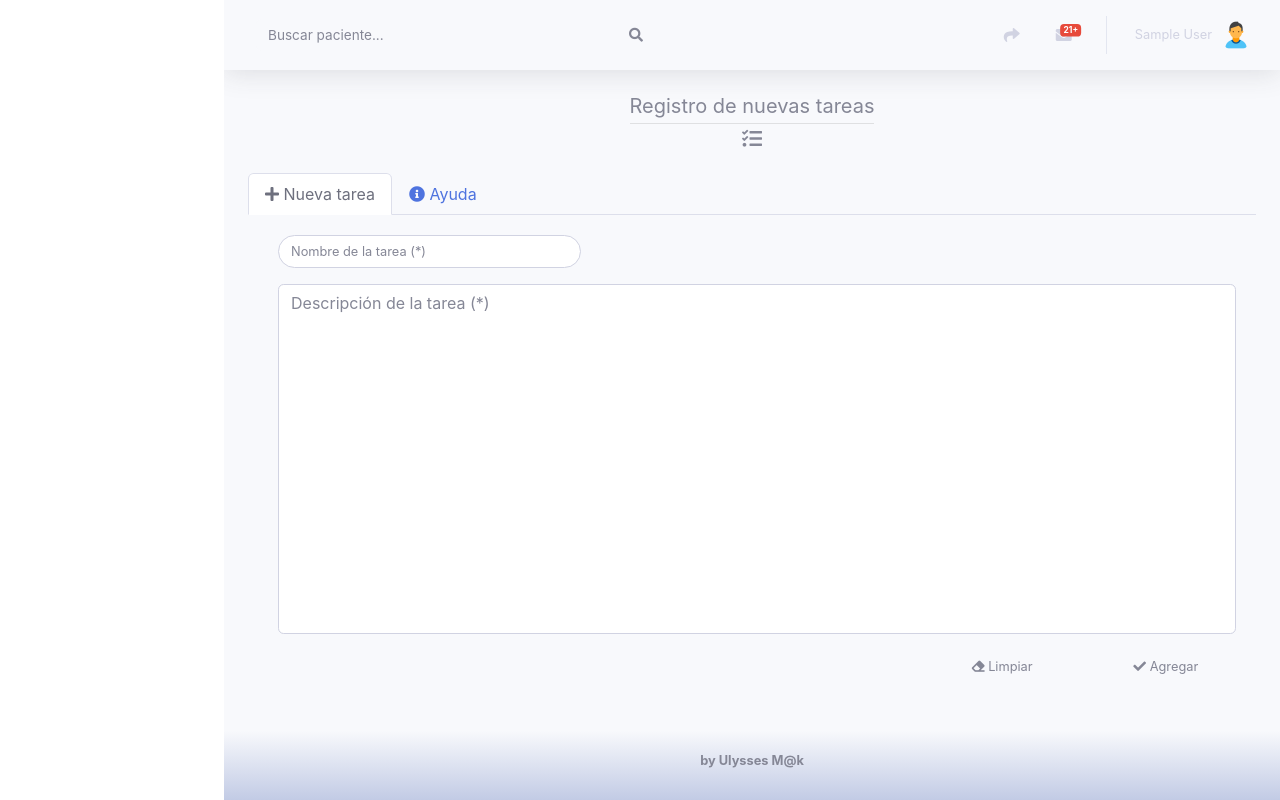
After one commit to byosonet/webtooth, a Django app: page /service/add/task/ in a window 1280 px wide. The commit adds this page. Run offline with Django 3.2, Linux system fonts and the light colour scheme; the visitor is signed in with stand-in values (Sample User, id 1); data comes from the database, SQL or seed files in the repository; some libraries are stand-ins or nearby versions.

Commit message:
add task model

```diff
--- a/appGestionPacientes/forms.py
+++ b/appGestionPacientes/forms.py
@@ -1,6 +1,6 @@
 from django import forms
 from appGestionPacientes.config import *
-from appGestionPacientes.models import Patient, Adress, File, Import
+from appGestionPacientes.models import Patient, Adress, File, Import, Task
 
 class ContactForm(forms.Form):
 	asunto=forms.CharField(max_length=50, widget=forms.TextInput(attrs=inputCSS('Asunto')))
@@ -55,3 +55,13 @@ class ImportForm(forms.ModelForm):
 	class Meta:
 		model = Import
 		fields = ['path']
+
+
+class TaskForm(forms.ModelForm):
+	nameTask = forms.CharField(required=True,max_length=50, widget=forms.TextInput(attrs=inputCSS('Nombre de la tarea (*)')))
+	descTask = forms.CharField(required=True, widget=forms.Textarea(attrs=textAreaCSS('Descripción de la tarea (*)')))
+	status = forms.BooleanField(required=False)
+
+	class Meta:
+		model = Task
+		fields = ['nameTask', 'descTask', 'status']
--- a/appGestionPacientes/models.py
+++ b/appGestionPacientes/models.py
@@ -134,3 +134,25 @@ class Import(AuditModel, models.Model):
 		verbose_name = 'importado'
 		verbose_name_plural = 'Importados'
 		permissions = [("importFile","Subir archivo")]
+
+
+class Task(AuditModel, models.Model):
+	userId = models.IntegerField(blank=True, null=True)
+	userCode = models.CharField(blank=True, null=True, max_length=100, verbose_name="Usuario")
+	userName = models.CharField(blank=True, null=True, max_length=100, verbose_name="Nombre")
+
+	nameTask = models.CharField(blank=True, null=True, max_length=100, verbose_name="Nombre de la tarea")
+	descTask = models.CharField(blank=True, null=True, max_length=3999, verbose_name="Descripción de la tarea")
+
+	dateCreate = models.DateTimeField(auto_now_add=True, blank=True, null=True, verbose_name="Fecha de creación")
+	dateExecute = models.DateTimeField(auto_now_add=True, blank=True, null=True, verbose_name="Fecha de ejecución")
+
+	status = models.BooleanField(blank=True, null=True, verbose_name="Estado de la tarea")
+
+	def __str__(self):
+		return "Task: userID: {}, userCode: {}, username: {}, nameTask: {}, descTask: {}".format(self.userId, self.userCode, self.userName, self.nameTask, self.descTask)
+
+	class Meta():
+		verbose_name = 'Tarea'
+		verbose_name_plural = 'Tareas'
+		permissions = [("listTask", "Listar tareas"), ("addTask","Agregar tarea"), ("deleteTask", "Eliminar tarea")]
--- a/appGestionPacientes/permissions.py
+++ b/appGestionPacientes/permissions.py
@@ -32,3 +32,11 @@ def listNavigation():
 #Gestion de permisos para Importar
 def importFile():
 	return APP_NAME_MANAGEMENT_PATIENT+'importFile'
+
+#Gestion de permisos para Tareas
+def listTask():
+	return APP_NAME_MANAGEMENT_PATIENT+'listTask'
+def addTask():
+	return APP_NAME_MANAGEMENT_PATIENT+'addTask'
+def deleteTask():
+	return APP_NAME_MANAGEMENT_PATIENT+'deleteTask'
--- /dev/null
+++ b/appGestionPacientes/templates/task/altaTarea.html
@@ -0,0 +1,77 @@
+{% extends "extends.html" %}
+
+{% block title %} Tareas  {%endblock%}
+{% block titlepage %} Registro de nuevas tareas <div style="text-align: center;">
+  <hr style="margin: 5 auto;"><b><i class="fas fa-tasks"></i></b>
+</div>{%endblock%}
+
+{% block body %}
+
+    {% if form.errors %}
+        {% for field in form %}
+            {% if field.errors %}
+              <strong style="color:red;">{{ field.errors }}</strong>
+            {% endif %}
+        {% endfor %}
+    {% endif %}
+
+<nav>
+  <div class="nav nav-tabs" id="nav-tab" role="tablist">
+    <a class="nav-item nav-link active text-{{request.session.bt_color}}" id="nav-receta-tab" data-toggle="tab" href="#tarea" role="tab"
+      aria-controls="nav-receta" aria-selected="true"> <i class="fas fa-plus fa-1x"></i> Nueva tarea</a>
+    <a class="nav-item nav-link text-{{request.session.bt_color}}" id="nav-help-receta-tab" data-toggle="tab" href="#ayuda" role="tab"
+      aria-controls="nav-help-receta" aria-selected="false"> <i class="fas fa-info-circle fa-1x"></i> Ayuda</a>
+  </div>
+</nav>
+<div class="tab-content" id="nav-tabContent">
+  <div class="tab-pane fade show active" id="tarea" role="tabpanel" aria-labelledby="nav-receta-tab">
+    <div style="margin-top: 20px; width: 95%; margin-left: 30px;margin-right: 20px;">
+
+
+      <form class="user" action="{% url 'altaTarea' %}" method="POST">{% csrf_token %}
+        <div class="form-group row">
+          <div class="col-sm-4">
+            {{form.nameTask}}
+          </div>
+          <div class="col-sm-4">
+
+          </div>
+          <div class="col-sm-4">
+
+          </div>
+        </div>
+        <div class="form-group">
+          {{form.descTask}}
+        </div>
+
+        <div class="form-group row">
+          <div class="col-sm-8"></div>
+          <div class="col-sm-2">
+            <button type="reset" class="btn btn-{{request.session.bt_color}} btn-user btn-block"><i
+                class="fa fa-eraser"></i> Limpiar</button>
+          </div>
+          <div class="col-sm-2">
+            <button type="submit" class="btn btn-{{request.session.bt_color}} btn-user btn-block"><i
+                class="fa fa-check"></i> Agregar</button>
+          </div>
+        </div>
+      </form>
+
+
+
+    </div>
+  </div>
+
+  <div class="tab-pane fade" id="ayuda" role="tabpanel" aria-labelledby="nav-help-receta-tab">
+    <div style="margin-top: 20px; width: 95%; margin-left: 30px;margin-right: 20px;">
+
+      <p style="text-align: justify;">
+        <i class="fas fa-info-circle fa-1x"></i> Desde este apartado podr&aacute;s agregar notas al sistema.
+      </p>
+
+    </div>
+  </div>
+
+</div>
+
+{% endblock %}
--- a/appGestionPacientes/urls.py
+++ b/appGestionPacientes/urls.py
@@ -19,4 +19,5 @@ urlpatterns=[
     path('delete/file/<int:idFile>/', views.eliminarArchivo, name="eliminarArchivo"),
 
     path('import/patient/', views.importPatients, name="importPatients"),
+    path('add/task/', views.altaTarea, name="altaTarea"),
 ]
--- a/appGestionPacientes/views.py
+++ b/appGestionPacientes/views.py
@@ -7,7 +7,7 @@ import os
 from django.conf import settings
 
 from appGestionPacientes.models import Patient, Adress, File, Navigation
-from appGestionPacientes.forms import ContactForm, PatientForm, AdressForm, FileForm, ImportForm
+from appGestionPacientes.forms import ContactForm, PatientForm, AdressForm, FileForm, ImportForm, TaskForm
 from appGestionPacientes.config import validErrors
 from appGestionPacientes.query import filterSearch, filterByIdPatient, generateKlave, filterByIdPatientAdress
 
@@ -15,6 +15,7 @@ from webtooth.config import logger, sendEmailContact, getLogin
 from appGestionPacientes.permissions import *
 from webtooth.decorators import validRequest
 from django.contrib import messages
+from appGestionPacientes.signals import getUser
 
 import pandas as pd
 
@@ -394,3 +395,37 @@ def validCellValue(val):
         return True
     else:
         return False
+
+
+@login_required(login_url=getLogin())
+@permission_required(addTask(), login_url=notPermission())
+@validRequest
+def altaTarea(request):
+    if request.method == 'POST':
+        taskForm = TaskForm(request.POST)
+        if all([taskForm.is_valid()]):
+            task = taskForm.save(commit=False)
+            task.nameTask = task.nameTask.title()
+            task.descTask = task.descTask.title()
+
+            user = getUser()
+            task.userId = user.id
+            task.userCode = user.get_username()
+            task.userName = user.get_full_name()
+
+            dataTask = taskForm.cleaned_data
+            log.info("Data recibida del formulario Task: "+str(dataTask))
+            task.save()
+
+            log.info("Se ha agregado a la BD el nuevo registro")
+
+            messages.success(request, f"La tarea {task.nameTask} ha sido agregada correctamente")
+            taskForm = TaskForm()
+            return render(request, "task/altaTarea.html", {"form": taskForm})
+        else:
+            log.error("Formulario recibido no pasa la validacion...")
+            messages.error(request, "[ERROR]: Algunos campos necesitan llenarse de forma correcta.")
+            validErrors(taskForm)
+    else:
+        taskForm = TaskForm()
+    return render(request, "task/altaTarea.html", {"form": taskForm})
--- a/webtooth/templates/home/header.html
+++ b/webtooth/templates/home/header.html
@@ -44,12 +44,11 @@
     <div id="collapseUtilities" class="collapse" aria-labelledby="headingUtilities" data-parent="#accordionSidebar">
       <div class="bg-white py-2 collapse-inner rounded">
         {% if user.get_username == "admin" %}
-        <h6 class="collapse-header">Navegaci&oacute;n:</h6>
+        <h6 class="collapse-header">Acciones:</h6>
         <a class="collapse-item" href="{% url 'listarNavegacion' %}"><i class="fas fa-list-ul fa-sm fa-fw mr-2"></i>Historial</a>
-
-        <h6 class="collapse-header">Importar</h6>
         <a class="collapse-item" href="{% url 'importPatients' %}"><i class="fas fa-upload fa-sm fa-fw mr-2"></i>Pacientes</a>
         {% endif %}
+        <a class="collapse-item" href="{% url 'altaTarea' %}"><i class="fas fa-plus fa-sm fa-fw mr-2"></i>Agregar tarea</a>
         <h6 class="collapse-header">Color de tema:</h6>
         <a class="collapse-item" href="{% url 'color' 1 %}"><span class="btn btn-dark btn-circle" style="height: 1.5em;width:0.5em;"></span> Negro</a>
         <!--a class="collapse-item" href="{% url 'color' 2 %}"><span class="btn btn-success btn-circle" style="height: 1.5em;width:0.5em;"></span> Verde</a-->
--- a/webtooth/templates/other/permission.html
+++ b/webtooth/templates/other/permission.html
@@ -8,7 +8,7 @@
 {% block body %}
 
 	<div class="card-header py-3">
-  		<h6 class="m-0 font-weight-bold text-primary">Contacta con un administrador del sistema para que te habiliten &eacute;sta funcionalidad</h6>
+  		<h6 class="m-0 font-weight-bold text-{{request.session.bt_color}}" style="text-align: center;">Contacta con un administrador del sistema para que te habiliten &eacute;sta funcionalidad</h6>
 	</div>
 
 	<div style="text-align: center;margin-top: 50px;">
--- a/webtooth/templates/other/session.html
+++ b/webtooth/templates/other/session.html
@@ -3,7 +3,9 @@
 {% load static %}
 
 {% block title %} La sesión ha terminado {%endblock%}
-{% block titlepage %} La sesión ha terminado {%endblock%}
+{% block titlepage %} La sesión ha terminado <div style="text-align: center;">
+    <hr style="margin: 5 auto;"><b><i class="fas fa-hand-paper"></i></b>
+</div>{%endblock%}
 
 {% block body %}
 
```
Also changed, not shown: appGestionPacientes/migrations/0046_task.py (added).
